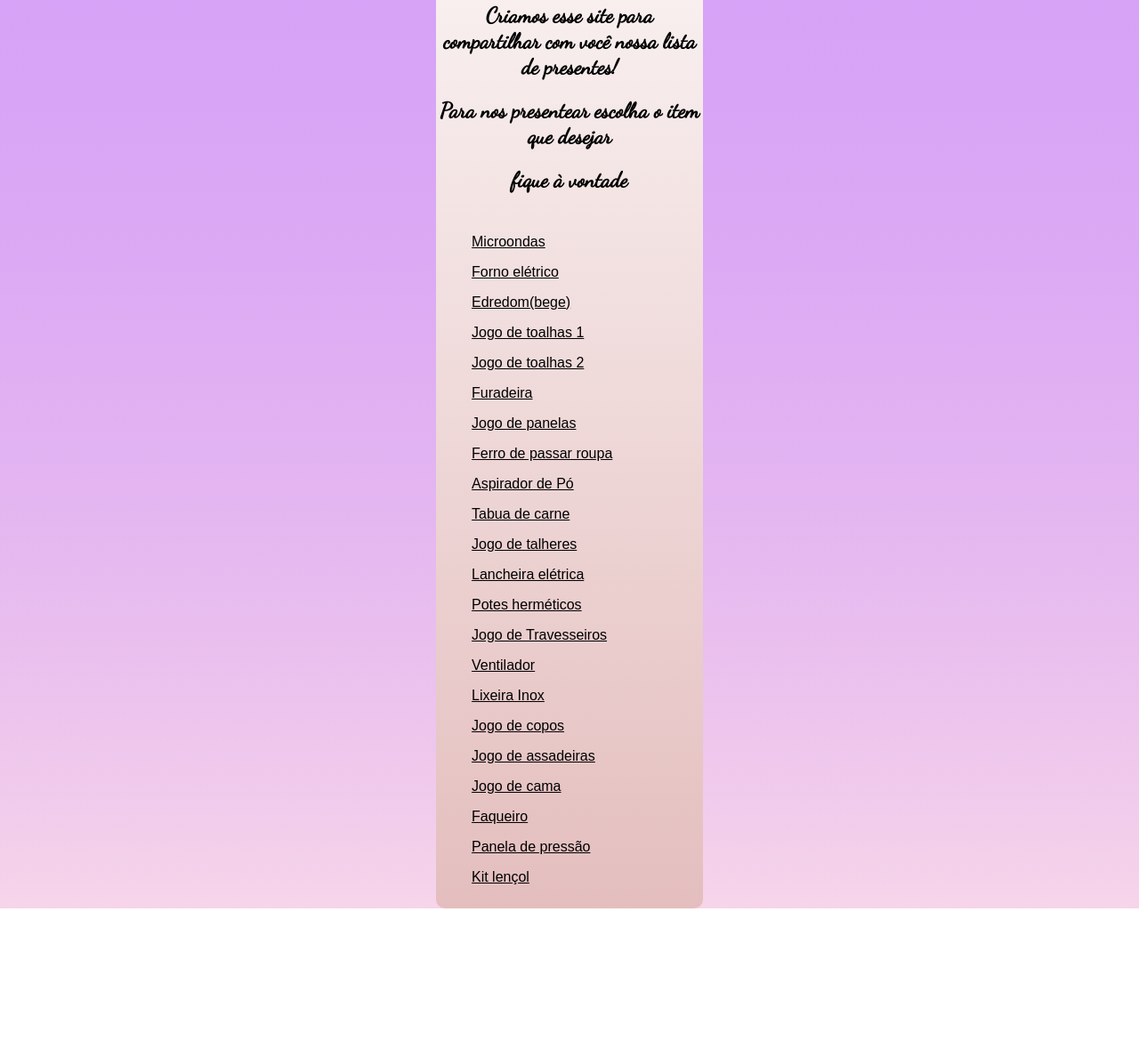
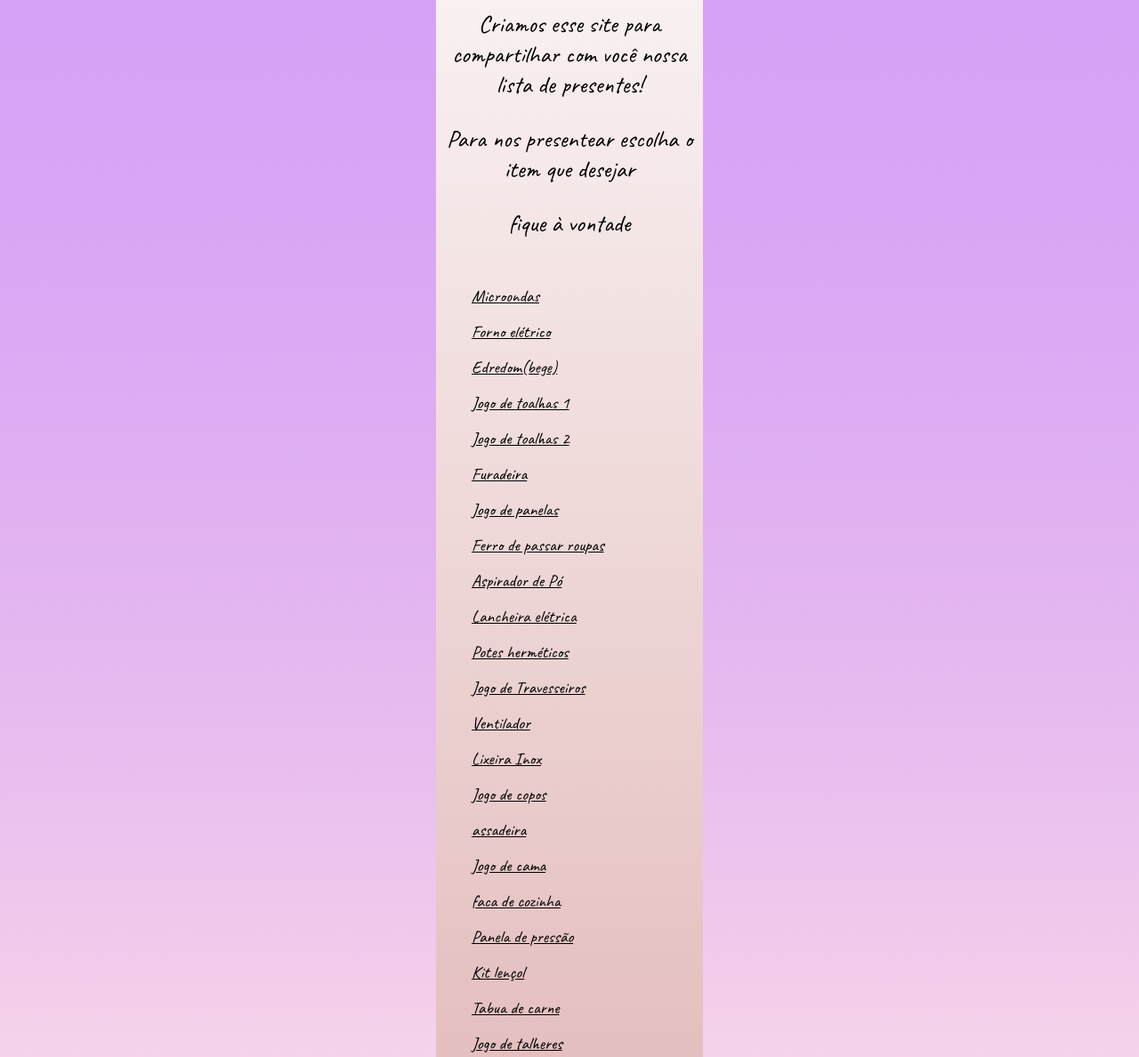
Before and after one commit to Hogatto/lista-casamento, a plain HTML site: page index.html in a window 1280 px wide. Shown: the part 344-1532 px from the top of the page at 89% size. Before the commit the page ends 1365 px from the top, so only its background shows below. Drawn offline with Linux system fonts and the light colour scheme.

Commit message:
ta pronto

```diff
--- a/index.html
+++ b/index.html
@@ -6,37 +6,38 @@
     <meta name="viewport" content="width=device-width, initial-scale=1.0">
     <title>Site do meu casamento</title>
     <link rel="stylesheet" href="style.css">
+    <link rel="stylesheet" href="media.css">
 </head>
 <body>
     <main>
         <img src="Snapinsta.app_1080_310871865_669423401113488_5913981978504423602_n.jpg" alt="tt">
         <h1>Lista de Presentes</h1>
-        <h2>Criamos esse site para compartilhar com você nossa lista de presentes!</h2>
-        <h2>Para nos presentear escolha o item que desejar</h2>
-        <h2>fique à vontade</h2>
+        <p>Criamos esse site para compartilhar com você nossa lista de presentes!</p>
+        <p>Para nos presentear escolha o item que desejar</p>
+        <p>fique à vontade</p>
         <section class="presentes">
             <ul><a href="https://www.casasbahia.com.br/forno-de-micro-ondas-lg-ms3091bc-com-funcao-eco-on-30l-branco/p/55003312" target="_blank">Microondas</a></ul>
             <ul><a href="https://www.magazineluiza.com.br/forno-eletrico-philco-pfe48ipl-auto-limpante-46l/p/dhaf75j3ka/ed/frne/" target="_blank">Forno elétrico</a></ul>
             <ul><a href="https://www.magazineluiza.com.br/edredom-casal-queen-dupla-face-6-pecas-cobertor-casa-dona/p/fhf205a54h/cm/cedt/" target="_blank">Edredom(bege)</a></ul>
             <ul><a href="https://www.casadatoalha.com.br/jogo-de-toalha-aurora-com-5-pecas-100-algodao-2-banhao-2-rosto-1-piso-alpes" target="_blank">Jogo de toalhas 1</a></ul>
             <ul><a href="https://www.casadatoalha.com.br/jogo-de-toalha-bordada-com-5-pecas-fio-penteado-100-algodao-coloridas">Jogo de toalhas 2</a></ul>
-            <ul><a href="https://www.magazineluiza.com.br/parafusadeira-e-furadeira-bateria-12v-fpf-06m-bivolt-mondial/p/afj7kagej8/fs/fprr/?&seller_id=ddmaquinas&utm_source=google&utm_medium=pla&utm_campaign=&partner_id=69996&gclid=CjwKCAiArY2fBhB9EiwAWqHK6iztMhO-bTLnnPMA4y_-6PoKQkJocfvSgdjh4EnNOMxu9NHzl-PlexoCVjkQAvD_BwE&gclsrc=aw.ds">Furadeira</a> </ul>
+            <ul><a href="https://www.magazineluiza.com.br/parafusadeira-e-furadeira-bateria-12v-fpf-06m-bivolt-mondial/p/afj7kagej8/fs/fprr/?&seller_id=ddmaquinas&utm_source=google&utm_medium=pla&utm_campaign=&partner_id=69996&gclid=CjwKCAiArY2fBhB9EiwAWqHK6iztMhO-bTLnnPMA4y_-6PoKQkJocfvSgdjh4EnNOMxu9NHzl-PlexoCVjkQAvD_BwE&gclsrc=aw.ds" target="_blank">Furadeira</a> </ul>
             <ul><a href="https://www.magazineluiza.com.br/jogo-de-panelas-tramontina-5-pecas-caribe-revestimento-antiaderente-starflon-max/p/kc3709aghg/ud/cjpn/" target="_blank">Jogo de panelas</a></ul>
-            <ul><a href="" target="_blank">Ferro de passar roupa</a></ul>
-            <ul><a href="" target="_blank">Aspirador de Pó</a></ul>
-            <ul><a href="" target="_blank">Tabua de carne</a></ul>
-            <ul><a href="" target="_blank">Jogo de talheres</a></ul>
-            <ul><a href="" target="_blank">Lancheira elétrica</a></ul>
-            <ul><a href="" target="_blank">Potes herméticos</a></ul>
-            <ul><a href="" target="_blank">Jogo de Travesseiros</a></ul>
-            <ul><a href="" target="_blank">Ventilador</a></ul>
-            <ul><a href="" target="_blank">Lixeira Inox</a></ul>
-            <ul><a href="" target="_blank">Jogo de copos</a></ul>
-            <ul><a href="" target="_blank">Jogo de assadeiras</a></ul>
-            <ul><a href="" target="_blank">Jogo de cama</a></ul>
-            <ul><a href="" target="_blank">Faqueiro</a></ul>
-            <ul><a href="" target="_blank">Panela de pressão</a></ul>
-            <ul><a href="" target="_blank">Kit lençol</a></ul>
+            <ul><a href=https://www.magazineluiza.com.br/ferro-de-passar-roupa-a-seco-mondial-fsn-55-b-preto/p/227604000/ep/elfs/?&seller_id=magazineluiza&utm_source=google&utm_medium=pla&utm_campaign=&partner_id=68974&gclid=CjwKCAiAuaKfBhBtEiwAht6H70hreWuVa01233uqW5odOfPfVI69B0-UIuwLIhJN_9CQ191Ls7LVdRoCelcQAvD_BwE&gclsrc=aw.ds" target="_blank">Ferro de passar roupas</a></ul>
+            <ul><a href="https://kotim-set.myshopify.com/products/aspirador-de-po-philco-ph1100-rapid-turbo-2-em-1-vermelho-1000w?currency=BRL&variant=44245193359651&utm_medium=cpc&utm_source=google&utm_campaign=Google%20Shopping" target="_blank">Aspirador de Pó</a></ul>
+            <ul><a href="https://www.casasbahia.com.br/sanduicheira-mondial-master-grill-s-20-preto-inox-55011886/p/55011886?utm_medium=Cpc&utm_source=GP_PLA&IdSku=55011886&idLojista=10037&tipoLojista=1P&&utm_campaign=gg_pmax_core_elpo_apostas&gclid=CjwKCAiAuaKfBhBtEiwAht6H7yaZ1b0icDOpjnA9LN7CorpzA8a4ZhxHgo9X9lkkiU5tmLo14UiG_hoCuwkQAvD_BwE&gclsrc=aw.ds" target="_blank">Lancheira elétrica</a></ul>
+            <ul><a href="https://www.magazineluiza.com.br/pote-hermetico-organiza-alimentos-cozinha-kit-6-pcs-quadrado-paramount/p/ac2b997844/ud/poud/?&seller_id=big2e-commerce&utm_source=google&utm_medium=pla&utm_campaign=&partner_id=69996&gclid=CjwKCAiAuaKfBhBtEiwAht6H74IdpqLNh4iJNamSv1bD0zPKZOgA0ZGXxoKypy2m59_TyqtNnDThZxoCXigQAvD_BwE&gclsrc=aw.ds" target="_blank">Potes herméticos</a></ul>
+            <ul><a href="https://www.casasbahia.com.br/travesseiros-ortobom-bonjour-em-fibra-siliconizada-50-x-70-cm-branco-4-unidades-1001246231/p/1001246231?utm_medium=Cpc&utm_source=GP_PLA&IdSku=1001246231&idLojista=10037&tipoLojista=1P&&utm_campaign=gg_pmax_inter_cama&gclid=CjwKCAiAuaKfBhBtEiwAht6H7yUDbnVjSxMEE_SZSxMp21KIkyBIkdRUGo73CjvUTPP1FCmipc76LxoC-W4QAvD_BwE&gclsrc=aw.ds" target="_blank">Jogo de Travesseiros</a></ul>
+            <ul><a href="https://www.magazineluiza.com.br/ventilador-de-mesa-mondial-super-power-vsp-30-b-30cm-3-velocidades/p/231203800/ar/arvm/?&seller_id=magazineluiza&utm_source=google&utm_medium=pla&utm_campaign=&partner_id=66786&gclid=CjwKCAiAuaKfBhBtEiwAht6H7_1iVPFALo6-ikS5osnd_rNT83M9j2RM7WnyiDakslA8x33vPzF4-BoCHIgQAvD_BwE&gclsrc=aw.ds" target="_blank">Ventilador</a></ul>
+            <ul><a href="https://www.magazineluiza.com.br/kit-lixeira-inox-com-pedal-e-tampa-3l-e-12l-2-pecas-brinox-standard/p/146110100/ud/udli/?&seller_id=magazineluiza&utm_source=google&utm_medium=pla&utm_campaign=&partner_id=69903&gclid=CjwKCAiAuaKfBhBtEiwAht6H795Z7Xva5TlC8gm6ZfzrY6F6FhGAen5VyQ_pavUPXzI0qtCCHWS9_xoCDmgQAvD_BwE&gclsrc=aw.ds" target="_blank">Lixeira Inox</a></ul>
+            <ul><a href="https://www.magazineluiza.com.br/jogo-de-copos-de-vidro-300ml-6-pecas-nadir-brisa/p/142260000/ud/coco/?&seller_id=magazineluiza&utm_source=google&utm_medium=pla&utm_campaign=&partner_id=69736&gclid=CjwKCAiAuaKfBhBtEiwAht6H70vSJQDZXOMlYJrI-LAHCGkgJ-DGn26XMoa3DOOdRpaKVLN50OZVSBoCQ4oQAvD_BwE&gclsrc=aw.ds" target="_blank">Jogo de copos</a></ul>
+            <ul><a href="https://www.casasbahia.com.br/forma-retangular-rochedo-f3-dura-revestida-373-cm-55017917/p/55017917?utm_medium=cpc&utm_source=GP_PLA&IdSku=55017917&idLojista=10037&tipoLojista=1P&&utm_campaign=gg_pmax_inter_utld&gclid=CjwKCAiAuaKfBhBtEiwAht6H71ngZSfR-w9oO7OuXVeE404AwiXPmfZQ13HrkAZGL5R-1PeBPB4DhRoCEd0QAvD_BwE&gclsrc=aw.ds" target="_blank">assadeira</a></ul>
+            <ul><a href="https://produto.mercadolivre.com.br/MLB-2154220531-jogo-cobreleito-3-pecas-casal-box-masculino-promoco-_JM?attributes=COLOR_SECONDARY_COLOR%3AQ2luemE%3D&quantity=1" target="_blank">Jogo de cama</a></ul>
+            <ul><a href="https://www.tramontinastore.com/faca-chef-tramontina-premium-com-lamina-em-aco-inox-e-cabo-de-polipropileno-branco-8-_24476188/p?idsku=24476188&gclid=CjwKCAiAuaKfBhBtEiwAht6H70x8DYIPrZfJc-OEmRtfUv6J4JNLsvy3PFuQg3n9K7jMIp3uBCdOPxoCQ1gQAvD_BwE" target="_blank">faca de cozinha</a></ul>
+            <ul><a href="https://www.casasbahia.com.br/panela-de-pressao-45l-fechamento-externo-panelux-cereja-1543507586/p/1543507586?utm_medium=Cpc&utm_source=GP_PLA&IdSku=1543507586&idLojista=26255&tipoLojista=3P&&utm_campaign=3p_gg_pmax_utld_apostas&gclid=CjwKCAiAuaKfBhBtEiwAht6H77bdWyKaycaBIbB-AAQ5ZTUQWV-X5Sx5H8CplMCa7118jqGZ9_sNgxoC8GgQAvD_BwE&gclsrc=aw.ds" target="_blank">Panela de pressão</a></ul>
+            <ul><a href="https://www.amazon.com.br/Len%C3%A7ol-El%C3%A1stico-Santista-Algod%C3%A3o-Branco/dp/B076X78W3B/ref=asc_df_B076X6957F/?tag=googleshopp00-20&linkCode=df0&hvadid=379716044382&hvpos=&hvnetw=g&hvrand=16375938318361960433&hvpone=&hvptwo=&hvqmt=&hvdev=c&hvdvcmdl=&hvlocint=&hvlocphy=1001773&hvtargid=pla-811971353276&th=1" target="_blank">Kit lençol</a></ul>
+            <ul><a href="https://www.amazon.com.br/Tramontina-TABUA-RETANGULAR-Modelo-13454/dp/B096RSCDFM/ref=asc_df_B096RSCDFM/?tag=googleshopp00-20&linkCode=df0&hvadid=379805758976&hvpos=&hvnetw=g&hvrand=11369258145780760898&hvpone=&hvptwo=&hvqmt=&hvdev=c&hvdvcmdl=&hvlocint=1001773&hvlocphy=1001773&hvtargid=pla-1498419281197&psc=1" target="_blank">Tabua de carne</a></ul>
+            <ul><a href="https://www.amazon.com.br/Faqueiro-Turim-Brinox-5111-118/dp/B01NBN7MXF/ref=asc_df_B01NBN7MXF/?tag=googleshopp00-20&linkCode=df0&hvadid=379720129404&hvpos=&hvnetw=g&hvrand=3401142551620086340&hvpone=&hvptwo=&hvqmt=&hvdev=c&hvdvcmdl=&hvlocint=&hvlocphy=1001773&hvtargid=pla-893486922401&th=1" target="_blank">Jogo de talheres</a></ul>
         </section>
     </main>
 </body>
--- a/style.css
+++ b/style.css
@@ -2,7 +2,7 @@
 
 @import url('https://fonts.googleapis.com/css2?family=Dancing+Script&family=Lobster&display=swap');
 @import url('https://fonts.googleapis.com/css2?family=Dancing+Script&display=swap');
-
+@import url('https://fonts.googleapis.com/css2?family=Caveat&display=swap');
 *{
     font-family: Arial, Helvetica, sans-serif;
     box-sizing: border-box;
@@ -27,12 +27,14 @@ main{
 
 main h1{
     text-align: center;
-    font-family: 'Lobster', cursive;
+    font-family: 'Caveat', cursive;
+
 }
 
-main h2{
+main p{
     text-align: center;
-    font-family: 'Dancing Script', cursive;
+    font-family: 'Caveat', cursive;
+    font-size: 1.7em;
 }
 
 .presentes{
@@ -41,6 +43,8 @@ main h2{
 
 .presentes ul a{
     color: black;
+    font-family: 'Caveat', cursive;
+    font-size: 1.2em;
 }
 
 img{
```
Also changed, not shown: media.css (added).
